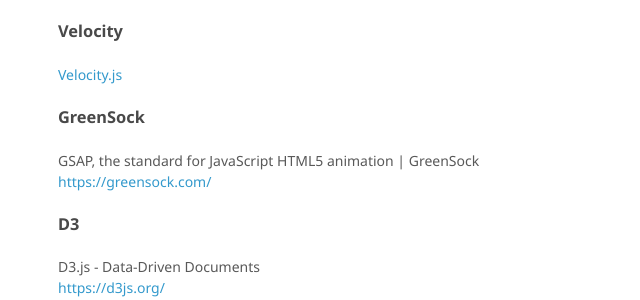
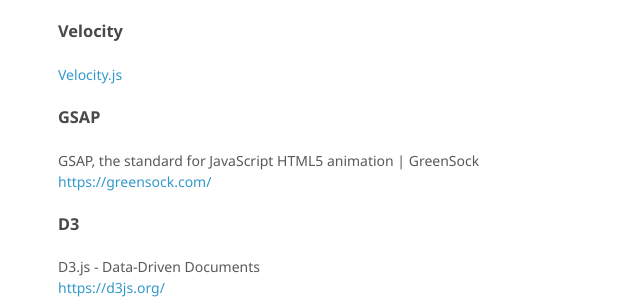
Before and after one commit to oscarb/pad, a Jekyll site: the page built from _docs/web-animation.md, in a window 1280 px wide. Shown: the part 1519-1819 px from the top of the page, without its empty margins (462-1102 px from the left). Built offline with Jekyll 4.4.1, drawn with Linux system fonts in a browser that asks for light colours; some web fonts are replaced.

Commit message:
Update web-animation.md

```diff
--- a/_docs/web-animation.md
+++ b/_docs/web-animation.md
@@ -76,7 +76,7 @@ https://medium.com/sketch-app-sources/svg-metamorphosis-a9d6ca14fce2
 [Velocity.js](http://velocityjs.org/)
 
 
-### GreenSock
+### GSAP
 
 GSAP, the standard for JavaScript HTML5 animation | GreenSock
 https://greensock.com/
```
